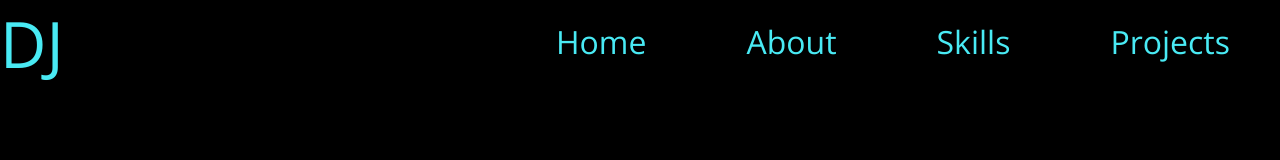
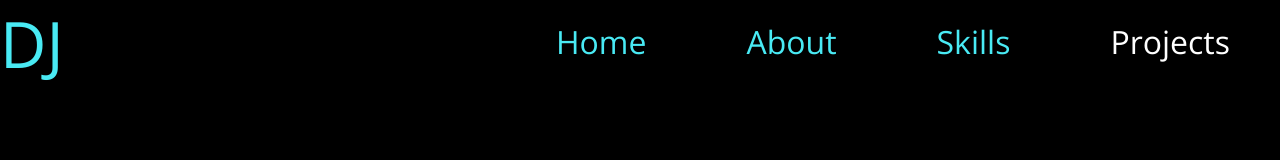
Before and after one commit to DejunJackson/Personal-Site, a plain HTML site: page index.html in a window 1280 px wide. In both pictures the pointer is over the link "Projects". Shown: the top 160 px of the page. Drawn offline with nearby package versions, Linux system fonts and the light colour scheme.

Commit message:
Add navbar hover color

```diff
--- a/public/css/styles.css
+++ b/public/css/styles.css
@@ -37,6 +37,9 @@ nav > ul{
   float: right;
 }
 
+.nav-link:hover{
+  color: white;
+}
 
 
 /* home selectors */
```
